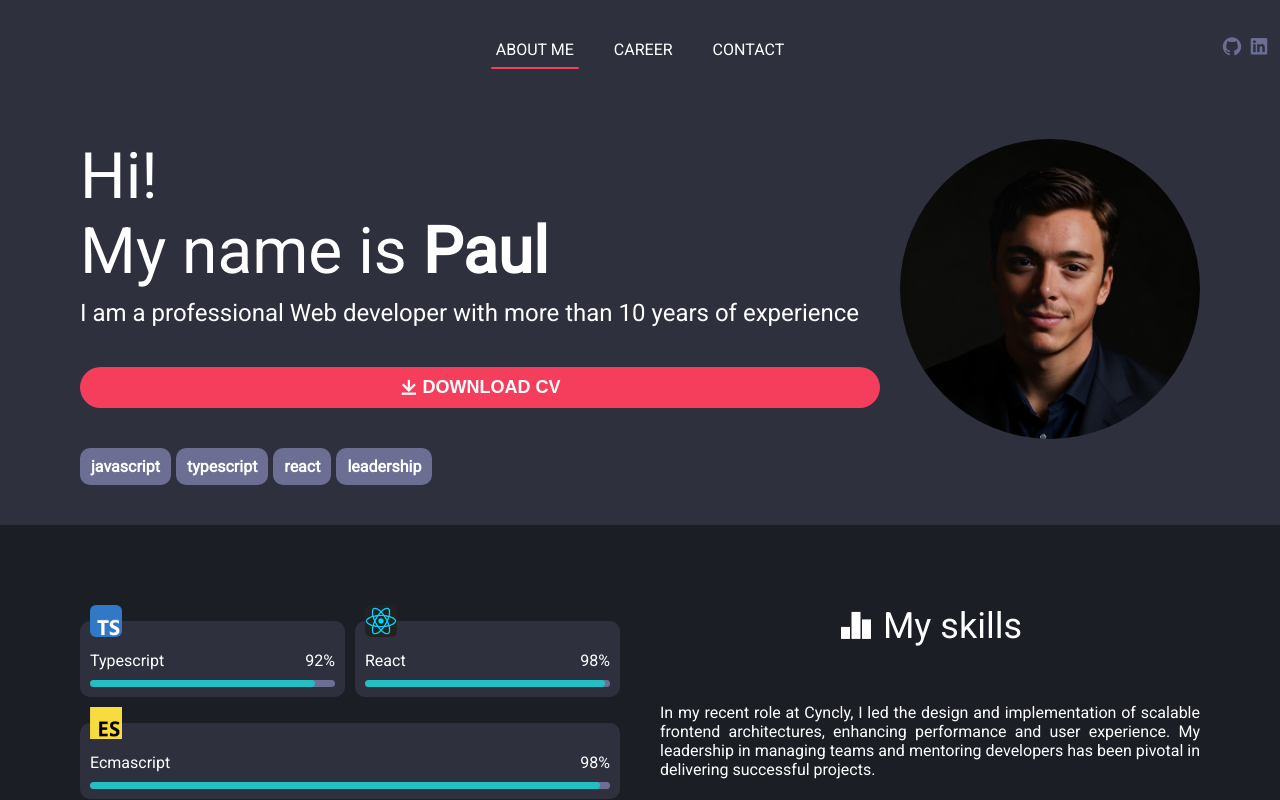
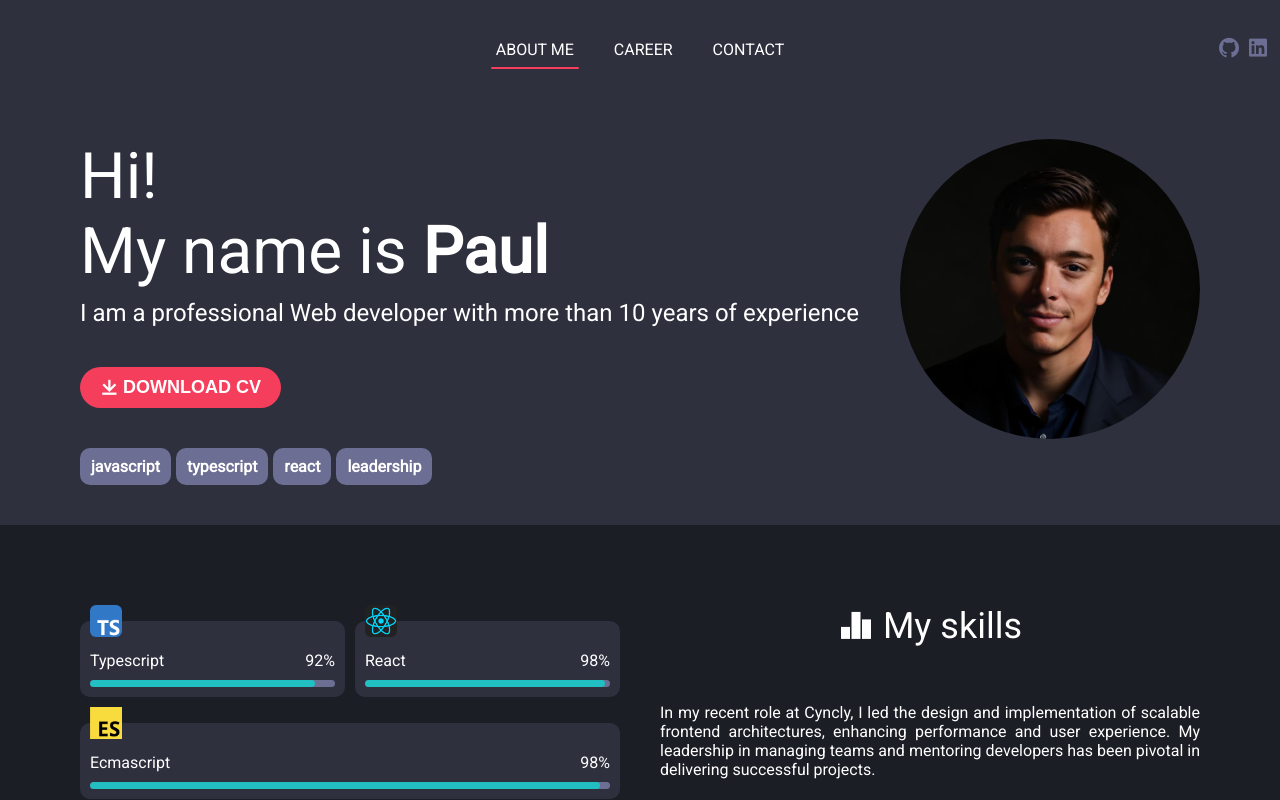
Before and after one commit to pchevilley/my-lab, a Next.js app in the folder apps/my-space/: page / in a window 1280 px wide. Built offline with nearby package versions, Linux system fonts and the light colour scheme.

Commit message:
css adjustments

```diff
--- a/apps/my-space/src/app/about-me/aboutMe.css
+++ b/apps/my-space/src/app/about-me/aboutMe.css
@@ -55,14 +55,14 @@
             "btn  img"
             "tags img";
         gap: 40px 20px;
+
+        .hero__btn {
+            width: fit-content;
+        }
     }
 
     .hero__image {
         width: 300px;
         height: 300px;
     }
-
-    .hero__btn {
-        width: fit-content;
-    }
 }
--- a/apps/my-space/src/app/header/header.css
+++ b/apps/my-space/src/app/header/header.css
@@ -32,7 +32,7 @@
     right: 10px;
     top: 34px;
     margin: auto;
-    font-size: 22px;
+    font-size: 24px;
     color: var(--secondary-color);
 
     a:hover {
```
